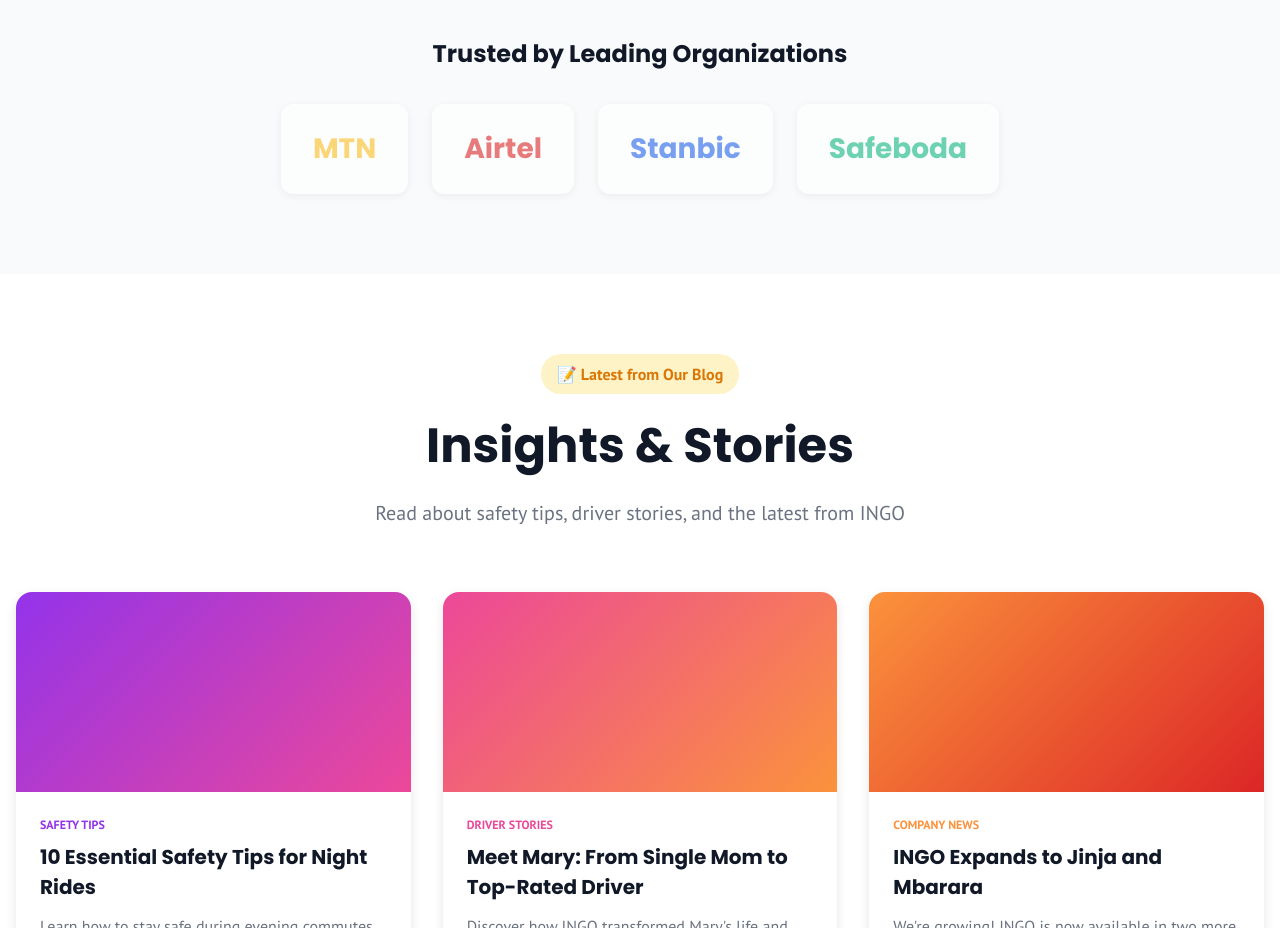
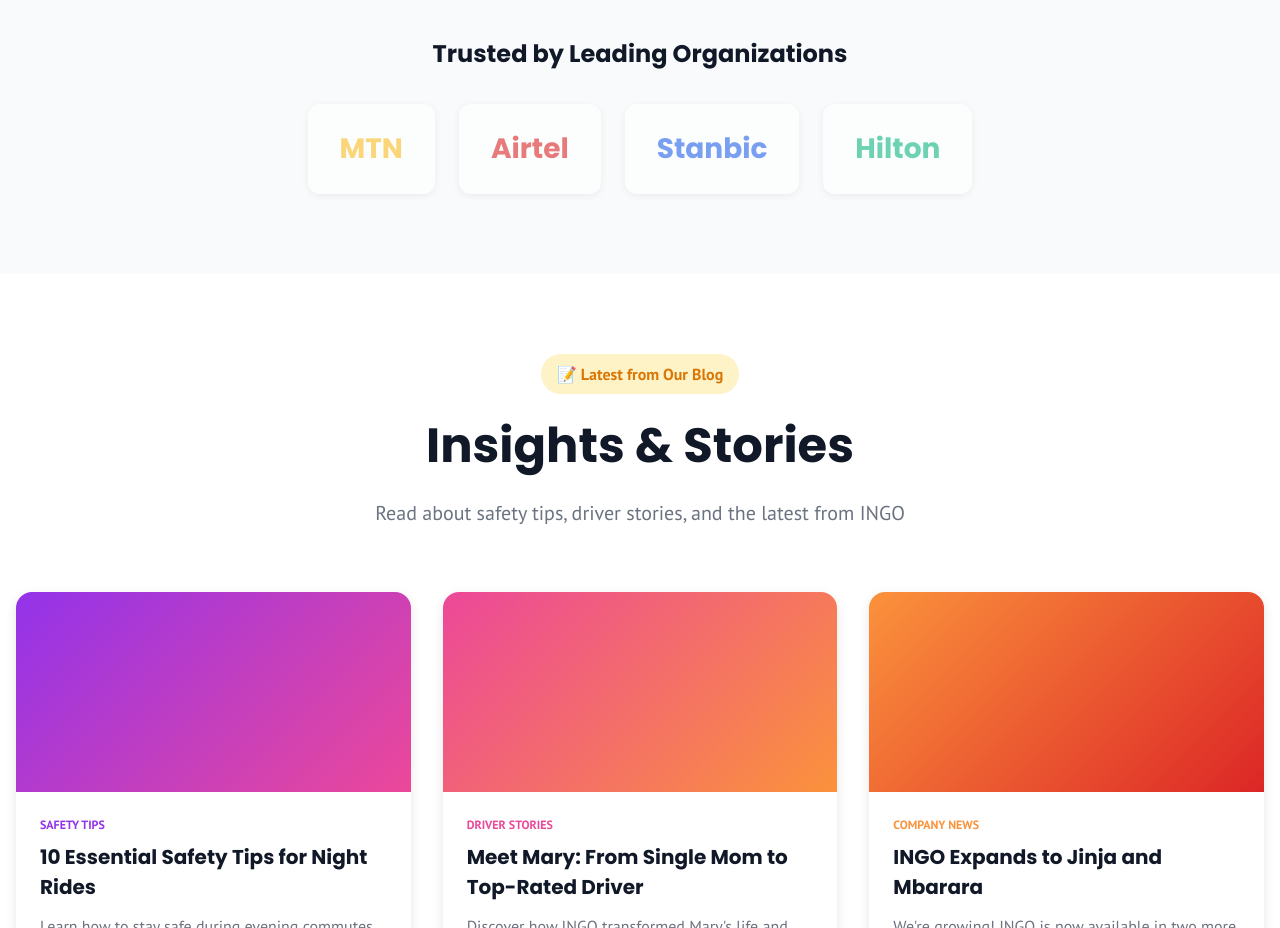
Before and after one commit to Sasigal/ingo-landing, a plain HTML site: page index.html in a window 1280 px wide. Shown: the part 3000-3928 px from the top of the page. Drawn offline with nearby package versions, Linux system fonts and the light colour scheme.

Commit message:
Update index.html

```diff
--- a/index.html
+++ b/index.html
@@ -433,7 +433,7 @@
                         <div style="font-size: 28px; font-weight: 700; color: #2563eb; font-family: 'Poppins', sans-serif;">Stanbic</div>
                     </div>
                     <div style="background: white; border-radius: 12px; padding: 24px 32px; box-shadow: 0 2px 8px rgba(0,0,0,0.1);">
-                        <div style="font-size: 28px; font-weight: 700; color: #10b981; font-family: 'Poppins', sans-serif;">Safeboda</div>
+                        <div style="font-size: 28px; font-weight: 700; color: #10b981; font-family: 'Poppins', sans-serif;">Hilton</div>
                     </div>
                 </div>
             </div>
```
